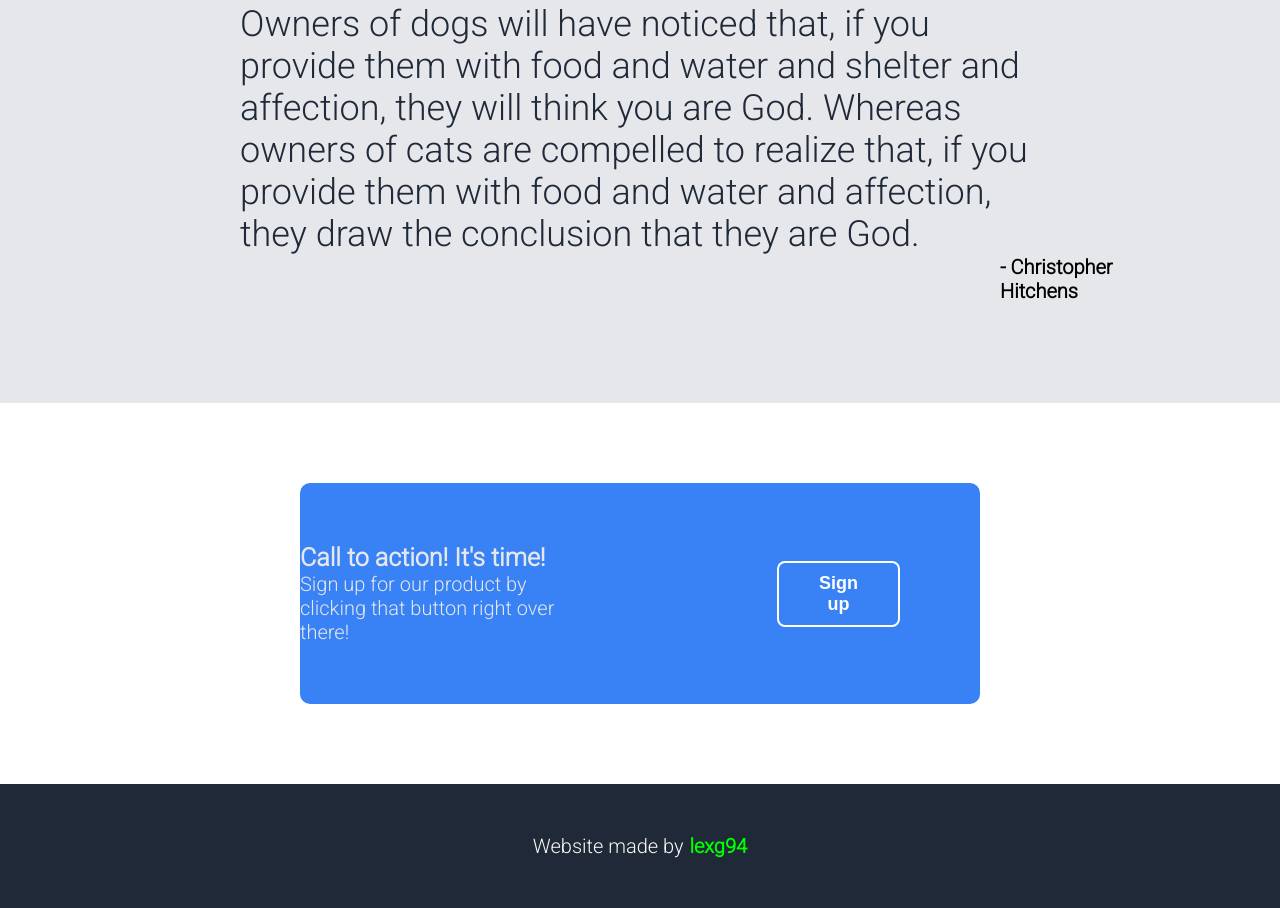
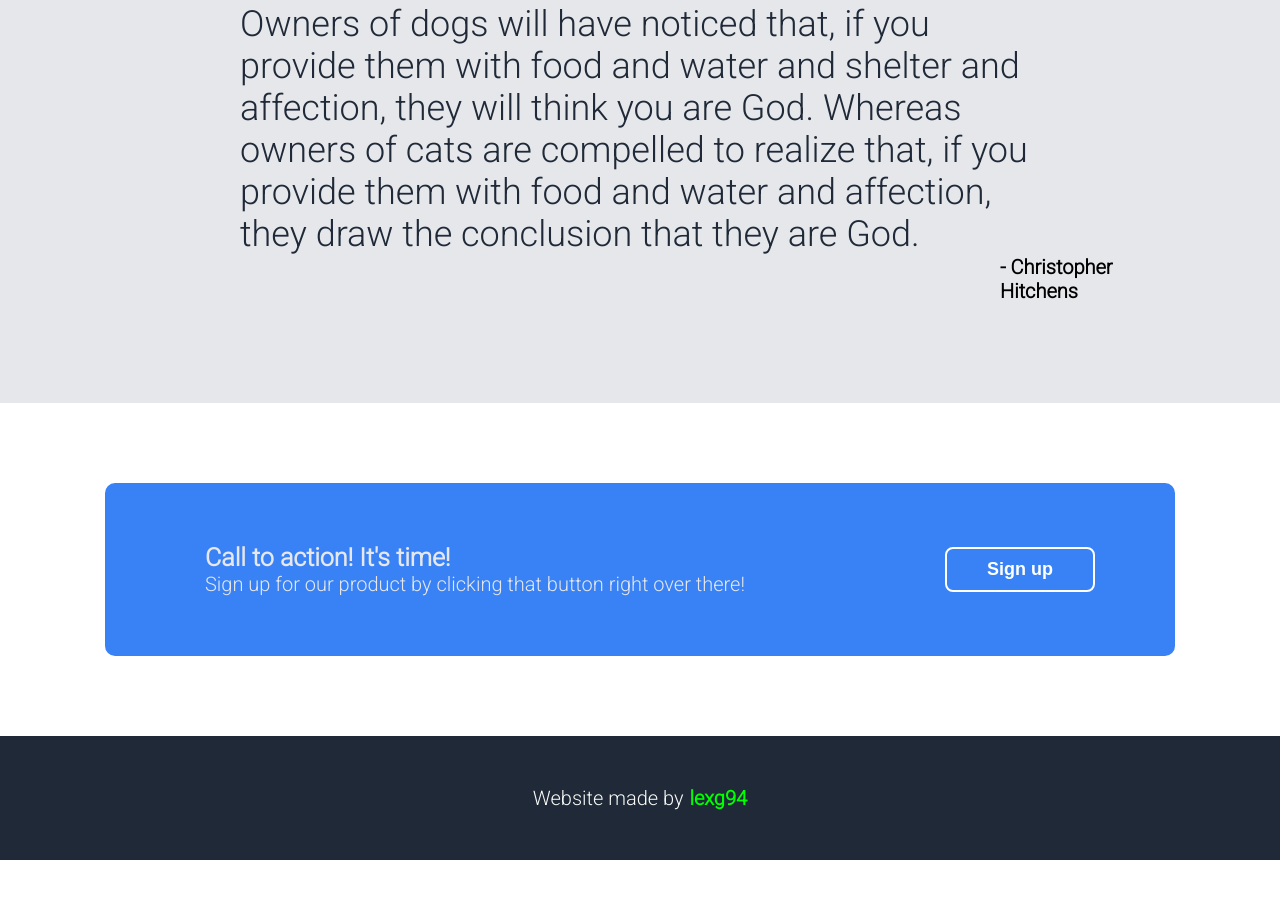
Before and after one commit to lexg94/cute_cats, a plain HTML site: page index.html in a window 1280 px wide. Shown: the part 1214-2122 px from the top of the page. After the commit the page ends 2074 px from the top, so only its background shows below. Drawn offline with Linux system fonts and the light colour scheme.

Commit message:
section 4 flex fix

```diff
--- a/style.css
+++ b/style.css
@@ -134,11 +134,13 @@ body {
     font-size: 20px;
   }
 
-
   .sec4 {
+    display: flex;
+    align-items: center;
+    justify-content: center;
     background-color: white;
     padding-top: 80px;
-    padding-bottom: 80px;;
+    padding-bottom: 80px;
   }
 
   .action {
@@ -148,8 +150,8 @@ body {
     background-color:#3882F6;
     padding-top: 60px;
     padding-bottom: 60px;
-    margin: 0 300px 0 300px;
     border-radius: 10px;
+    padding-left: 100px;
 
   }
   .action button {
```
